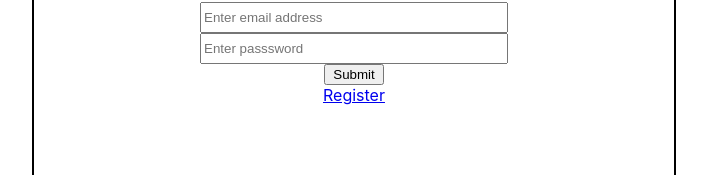
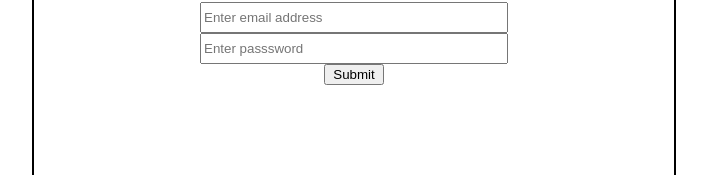
Before and after one commit to gauravbasantani/ccr-react, a React (Create React App) app: page /ccradminlogin in a window 1280 px wide. Shown: the part 199-374 px from the top of the page, without its empty margins (286-993 px from the left). Built offline with nearby package versions, Linux system fonts and the light colour scheme.

Commit message:
ccr admin page update

```diff
--- a/src/components/CCRAdminLogin.tsx
+++ b/src/components/CCRAdminLogin.tsx
@@ -65,7 +65,7 @@ const CCRAdminLogin = () => {
             <input type='email' name={'ccr_email'} value={data.ccr_email} id='ccr_email' onChange={(e)=>handleChange(e)} placeholder='Enter email address' />
             <input type='password' name={'ccr_password'} value={data.ccr_password} id='ccr_password' onChange={(e)=>handleChange(e)} placeholder='Enter passsword' />
             <button className='btn' type={'submit'}>Submit</button>
-           <Link className='lin' to="/registerhr" >Register</Link>
+
 
          </form>
     </div>
```
